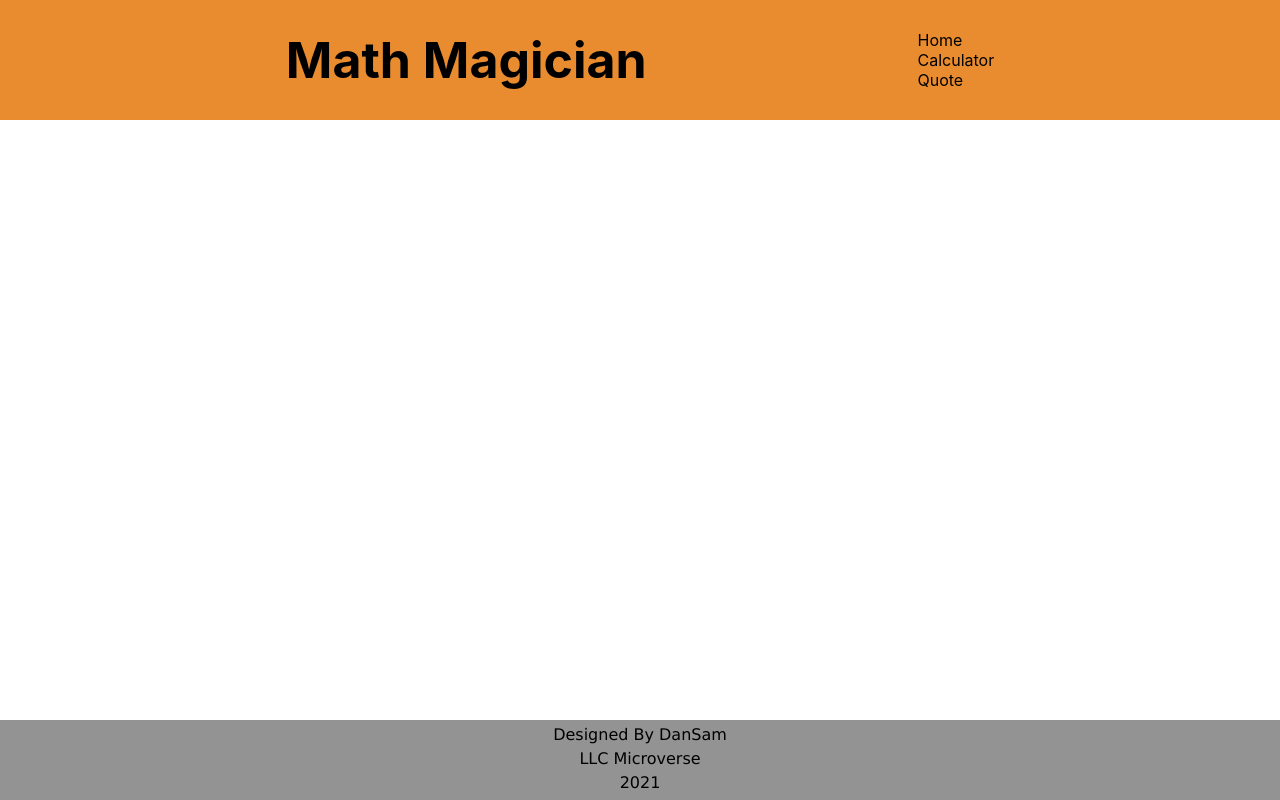
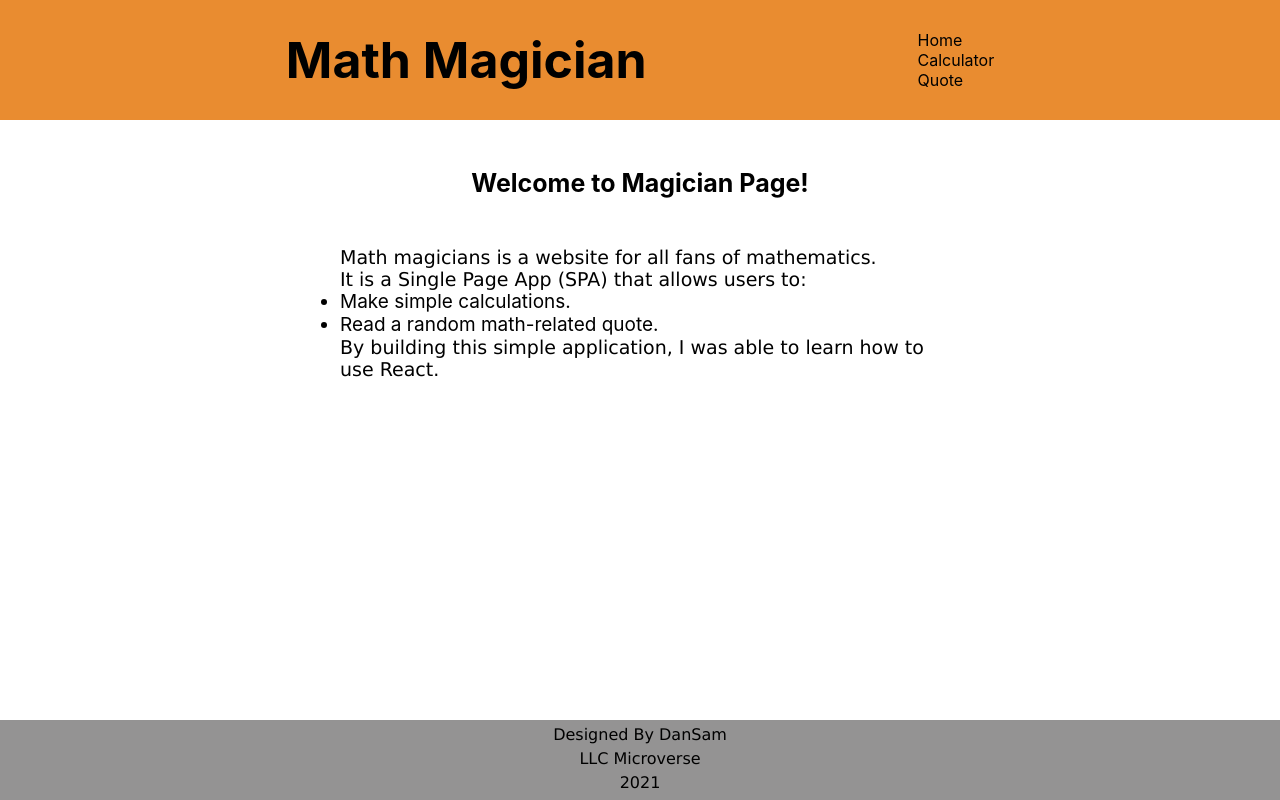
Before and after one commit to DanSam5K/Math-Magician, a React (Create React App) app: page / in a window 1280 px wide. Built offline with nearby package versions, Linux system fonts and the light colour scheme.

Commit message:
Point app route to Home pasge when app lunch

```diff
--- a/src/App.js
+++ b/src/App.js
@@ -24,7 +24,7 @@ class App extends React.Component {
         <Header />
         <div className="Section">
           <Switch>
-            <Route exact path="/Home">
+            <Route exact path="/">
               <Home />
             </Route>
             <Route path="/Calculator">
```
